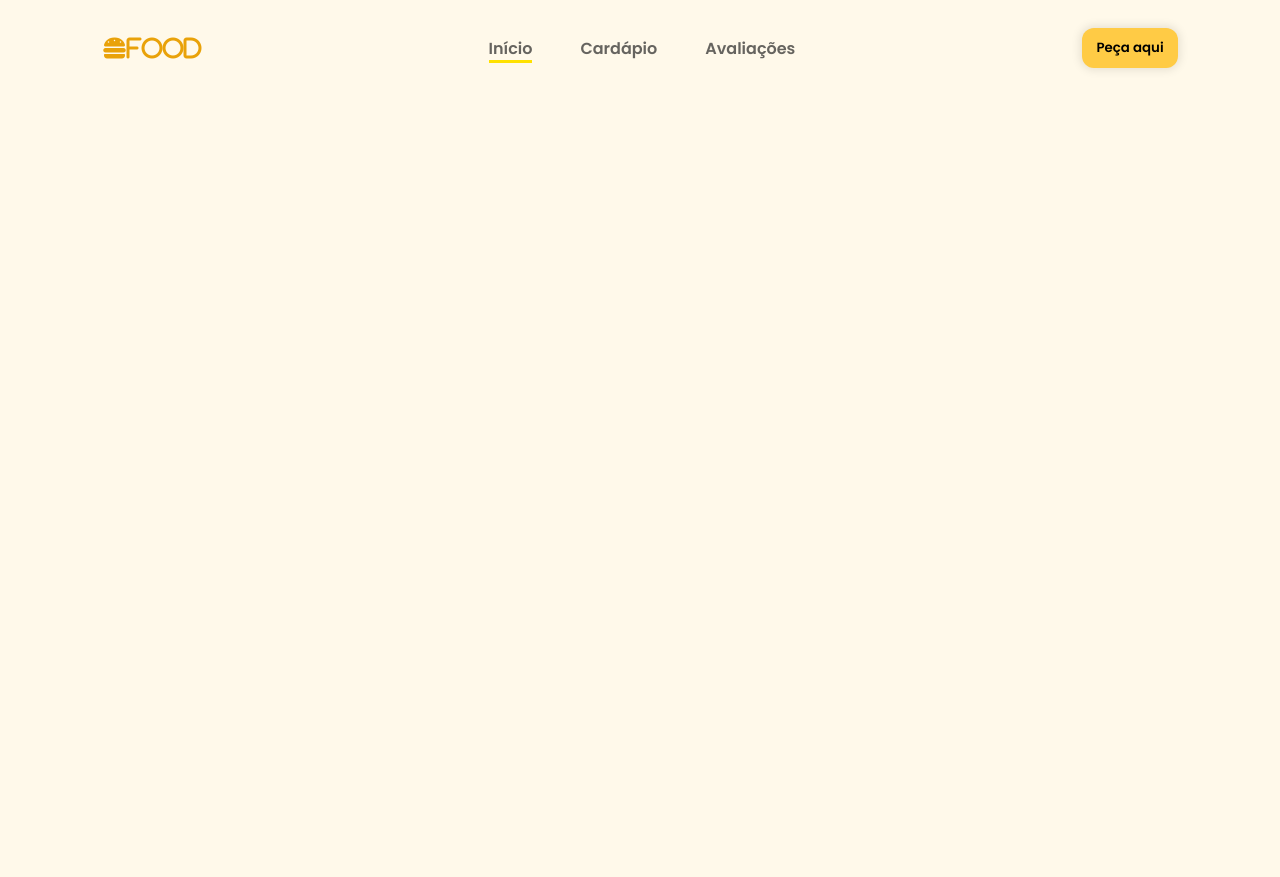
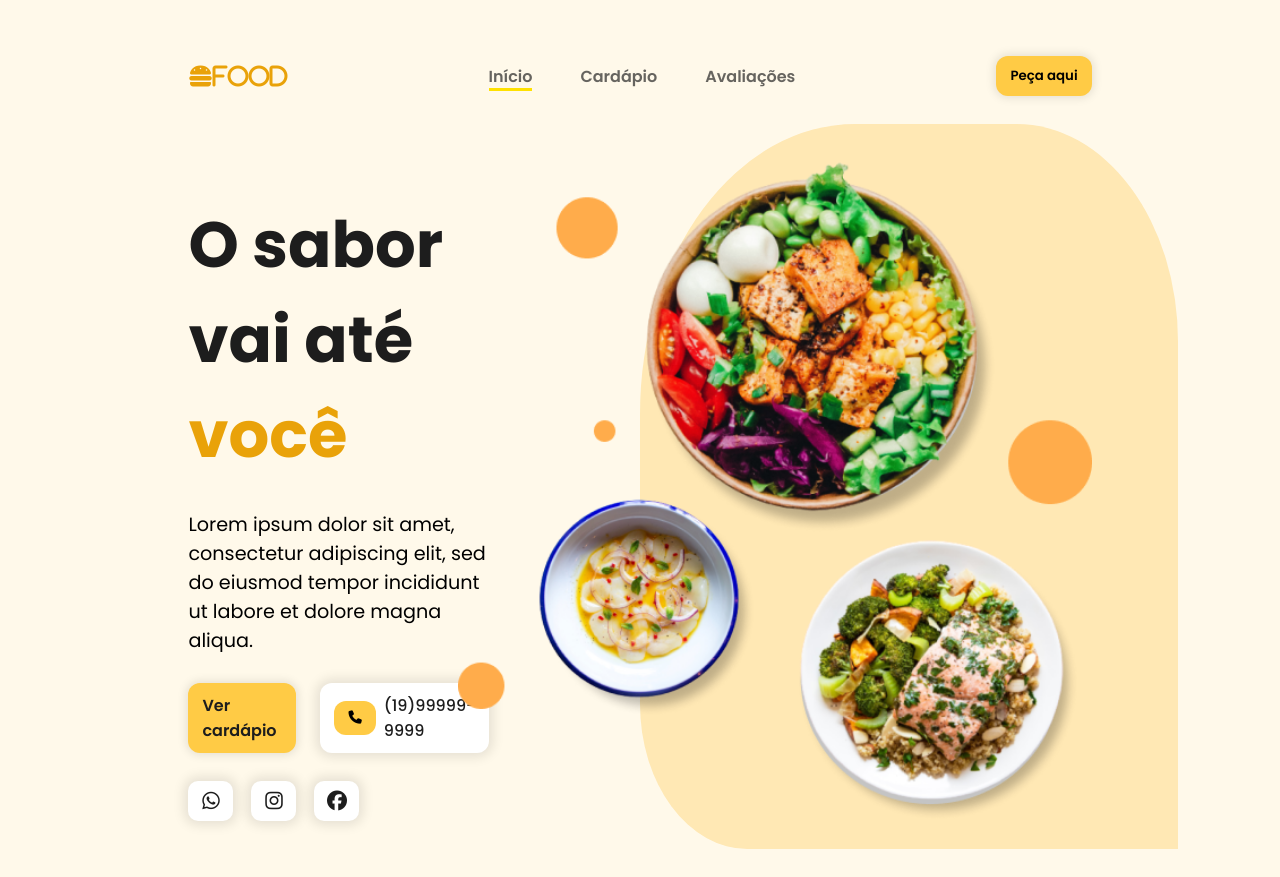
Before and after one commit to leohean/restaurant-page, a plain HTML site: page index.html in a window 1280 px wide. Before the commit the page ends 800 px from the top, so only its background shows below. Drawn offline with nearby package versions, Linux system fonts and the light colour scheme.

Commit message:
Desenvolvida a home do site de restaurante

```diff
--- a/index.html
+++ b/index.html
@@ -6,6 +6,7 @@
     <link rel="stylesheet" href="https://cdnjs.cloudflare.com/ajax/libs/font-awesome/6.5.0/css/all.min.css">
     <link rel="stylesheet" href="src/styles/styles.css">
     <link rel="stylesheet" href="src/styles/header.css">
+    <link rel="stylesheet" href="src/styles/home.css">
 
     <script src="https://cdnjs.cloudflare.com/ajax/libs/jquery/3.7.1/jquery.min.js" integrity="sha512-v2CJ7UaYy4JwqLDIrZUI/4hqeoQieOmAZNXBeQyjo21dadnwR+8ZaIJVT8EE2iyI61OV8e6M8PP2/4hpQINQ/g==" crossorigin="anonymous" referrerpolicy="no-referrer"></script>
     <title>Restaurant Page</title>
@@ -55,6 +56,51 @@
         </div>
     </header>
 
+    <main id="content">
+        <section id="home">
+            <div class="shape"></div>
+            <div id="cta">
+                <h1 id="title">
+                    O sabor vai até
+                    <span>você</span>
+                </h1>
+
+                <p class="description">
+                    Lorem ipsum dolor sit amet, consectetur adipiscing elit, sed do eiusmod tempor incididunt ut labore et dolore magna aliqua.
+                </p>
+
+                <div id="cta_buttons">
+                    <a href="#" class="btn-default">
+                        Ver cardápio
+                    </a>
+
+                    <a href="tel:+55555555555" id="phone_button">
+                        <button class="btn-default">
+                            <i class="fa-solid fa-phone"></i>
+                        </button>
+                        (19)99999-9999
+                    </a>
+                </div>
+
+                <div class="social-media-buttons">
+                    <a href="">
+                        <i class="fa-brands fa-whatsapp"></i>
+                    </a>
+                    <a href="">
+                        <i class="fa-brands fa-instagram"></i>
+                    </a>
+                    <a href="">
+                        <i class="fa-brands fa-facebook"></i>
+                    </a>
+                </div>
+            </div>
+
+            <div id="banner">
+                <img src="src/images/hero.png" alt="">
+            </div>
+        </section>
+    </main>
+
     <script src="src/javascript/script.js"></script>
 </body>
 </html>
--- /dev/null
+++ b/src/styles/home.css
@@ -0,0 +1,100 @@
+#home{
+    display: flex;
+    min-height: calc(100vh - 91px);
+    position: relative;
+}
+
+#cta{
+    width: 35%;
+    display: flex;
+    flex-direction: column;
+    gap: 28px;
+    margin-top: 5%;
+}
+
+#cta #title{
+    font-size: 4rem;
+    color: #1d1d1d;
+}
+
+#cta #title span{
+    color: #e9a209;
+}
+
+#cta .description{
+    font-size: 1.2rem;
+}
+
+#cta_buttons{
+    display: flex;
+    gap: 24px;
+}
+
+#cta_buttons a{
+    text-decoration: none;
+    color: #1d1d1d;
+}
+
+#phone_button{
+    display: flex;
+    gap: 8px;
+    align-items: center;
+    background-color: #ffffff;
+    padding: 8px 14px;
+    font-weight: 500;
+    box-shadow: 0px 0px 12px 4px rgba(0, 0, 0, 0.1);
+    border-radius: 12px;
+}
+
+#phone_button button{
+    box-shadow: none;
+}
+
+#banner{
+    display: flex;
+    align-items: start;
+    justify-content: end;
+    width: 70%;
+    z-index: 2;
+}
+
+#banner img{
+    height: 100%;
+    width: fit-content;
+}
+
+.shape{
+    background-color: #ffe8b4;
+    width: 50%;
+    height: 100%;
+    position: absolute;
+    border-radius: 40% 30% 0% 20%;
+    top: 0;
+    right: 0;
+    z-index: 1;
+}
+
+@media screen and (max-width: 1170px){
+    #home{
+        min-height:100%;
+        padding-top: 0px;
+    }
+
+    #banner,
+    #banner img,
+    #home .shape{
+        display: none;
+    }
+
+    #cta{
+        width: 100%;
+        text-align: center;
+        align-items: center;
+    }
+}
+
+@media screen and (max-width: 450px){
+    #phone_button button{
+        display:none;
+    }
+}
--- a/src/styles/styles.css
+++ b/src/styles/styles.css
@@ -9,6 +9,12 @@
 
 body{
     background-color: #fff9ea;
+    padding: 28px 8%;
+}
+
+
+section {
+    padding: 28px 8%;
 }
 
 .btn-default{
@@ -28,3 +34,27 @@ body{
 .btn-default:hover{
     background-color: #f8d477;
 }
+
+.social-media-buttons{
+    display: flex;
+    gap: 18px;
+}
+
+.social-media-buttons a{
+    display: flex;
+    align-items: center;
+    justify-content: center;
+    width: 45px;
+    height: 40px;
+    background-color: #fff;
+    font-size: 1.25rem;
+    border-radius: 10px;
+    text-decoration:none;
+    color: #1d1d1d;
+    box-shadow: 0px 0px 12px 4px rgba(0, 0, 0, 0.1);
+    transition: box-shadow .3s ease;
+}
+
+.social-media-buttons a:hover{
+    box-shadow: 0px 0px 12px 8px rgba(0, 0, 0, 0.1);
+}
```
Also changed, not shown: src/images/hero.png (added).
